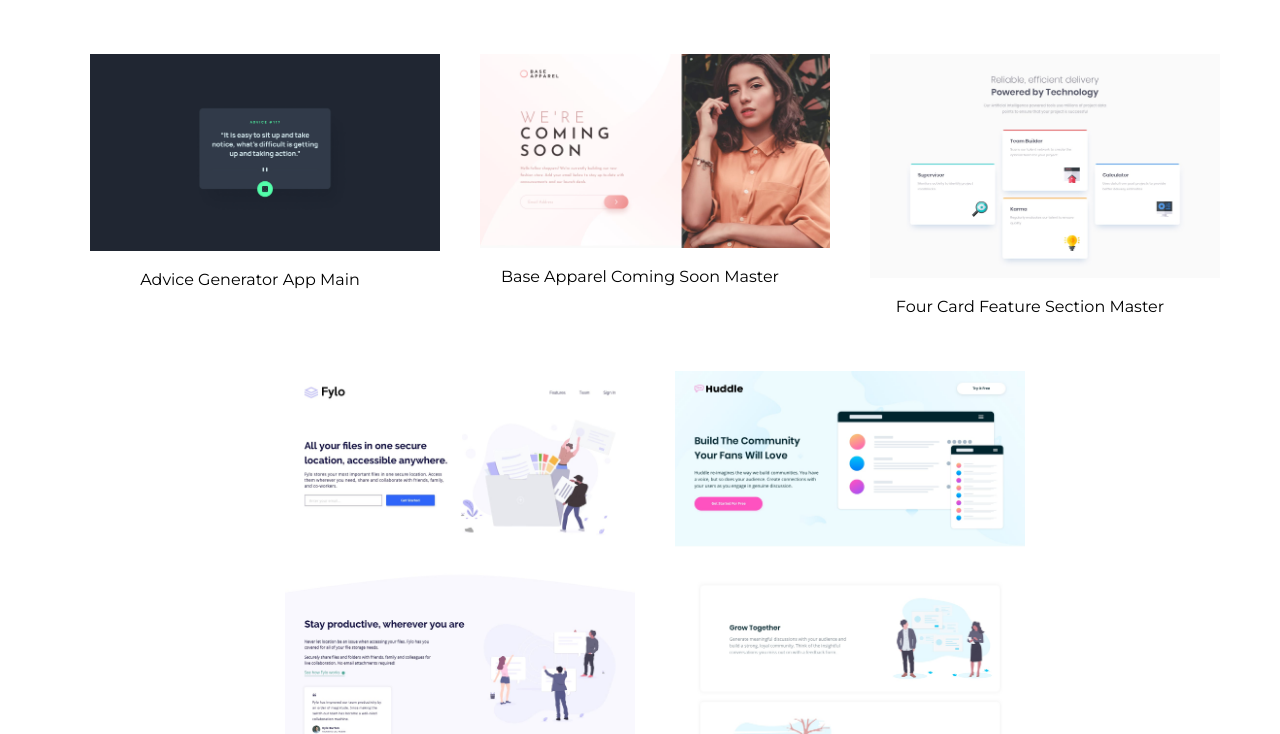
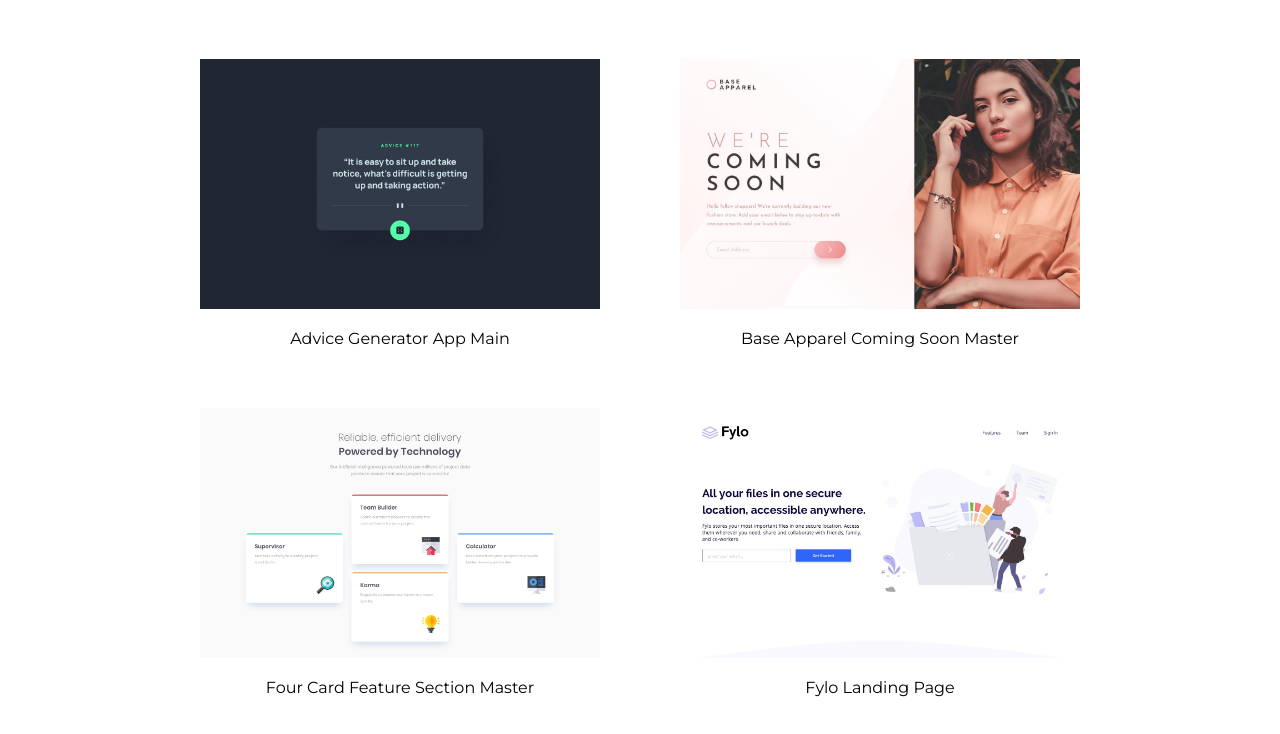
Before and after one commit to adrianprp/Frontend-Mentor-Challenges, a plain HTML site: page index.html in a window 1280 px wide. Shown: the part 63-797 px from the top of the page. Drawn offline with Linux system fonts and the light colour scheme.

Commit message:
updated style sheet

```diff
--- a/style.css
+++ b/style.css
@@ -20,7 +20,7 @@ ul{
 
 ul li{
     margin: 20px;
-    width: 350px;
+
 }
 
 ul li a{
@@ -29,12 +29,16 @@ ul li a{
 }
 
 ul li a img{
+    display: block;
+    object-fit: cover;
+    object-position: top;
+    width: 400px;
+    height: 250px;
     max-width: 100%;
     transition:  transform 0.3s ease-in-out;
-    margin: 15px;
+    margin: 20px;
 }
 
 ul li a:hover img{
     transform: scale(1.1);
-
 }
```
